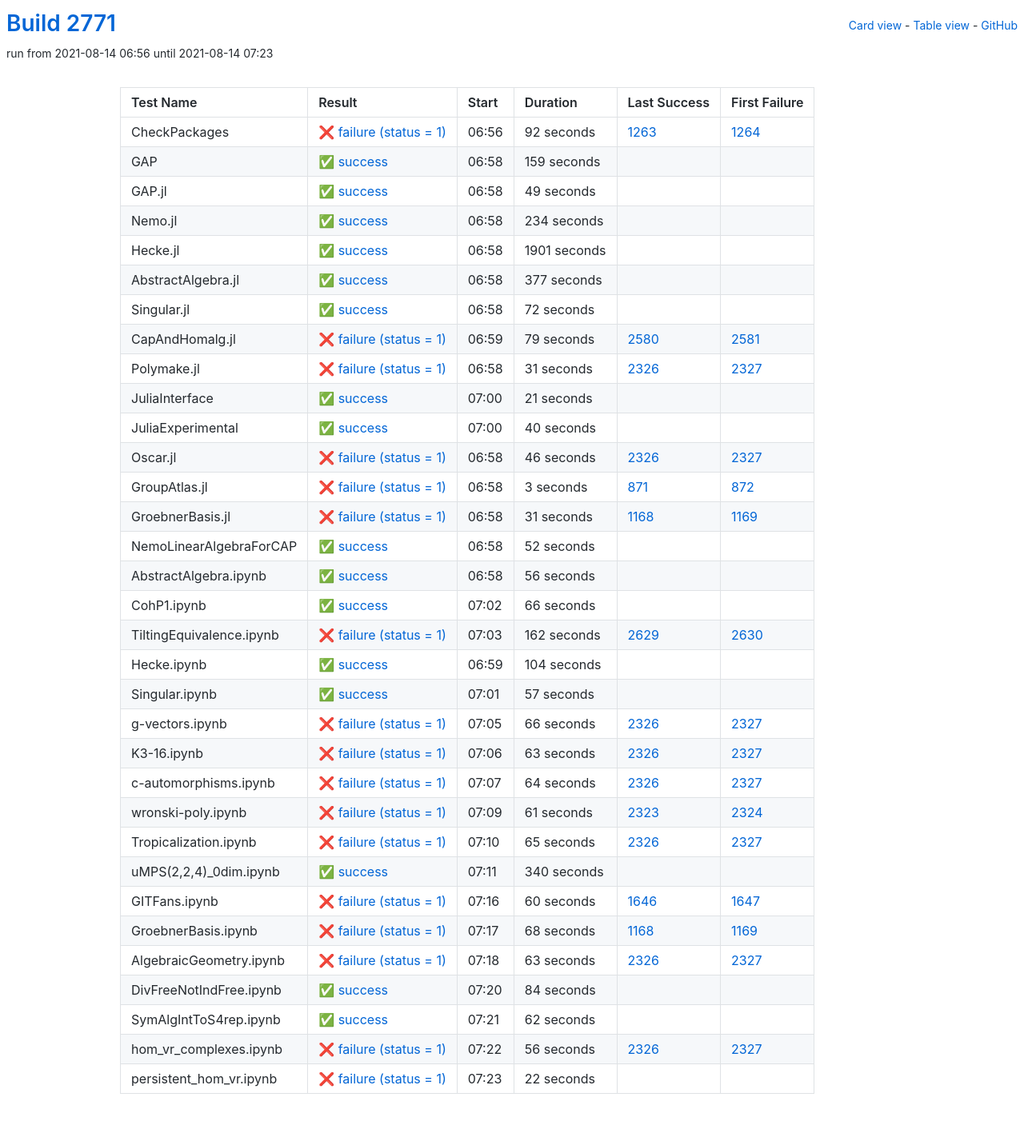
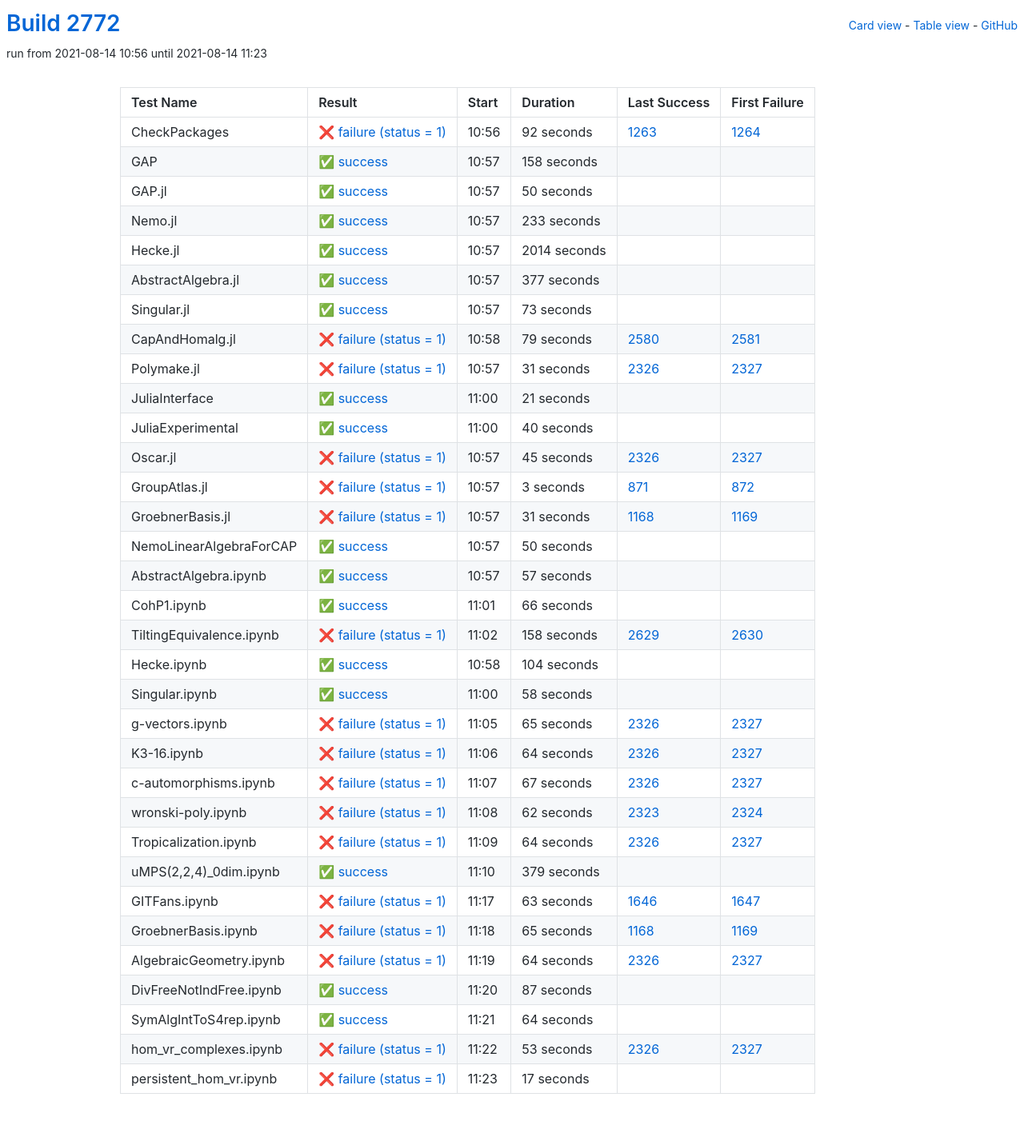
Before and after one commit to oscar-system/oscar-ci-status-stable, a Jekyll site: the page built from table.html, in a window 1280 px wide. Shown: the whole page at 80% size. Built offline with Jekyll 4.4.1, drawn with Linux system fonts in a browser that asks for light colours.

Commit message:
Build #2772

```diff
--- a/_data/ci.yml
+++ b/_data/ci.yml
@@ -1,6 +1,6 @@
 ---
-build: 2771
-build_url: https://oscarci.mathematik.uni-kl.de/job/oscar-stable/2771/
+build: 2772
+build_url: https://oscarci.mathematik.uni-kl.de/job/oscar-stable/2772/
 job: oscar-stable
 organization: oscar-system
 repo: oscar-ci-status-stable
@@ -8,8 +8,8 @@ repourl: https://github.com/oscar-system/oscar-ci-status-stable
 tests:
 - name: CheckPackages
   id: checkpackages
-  log: https://oscarci.mathematik.uni-kl.de/job/oscar-stable/2771/artifact/logs/build-2771/CheckPackages.log
-  start: 2021-08-14 06:56
+  log: https://oscarci.mathematik.uni-kl.de/job/oscar-stable/2772/artifact/logs/build-2772/CheckPackages.log
+  start: 2021-08-14 10:56
   success: false
   exitcode: 1
   status: failure
@@ -20,56 +20,56 @@ tests:
   first_failure_url: https://oscarci.mathematik.uni-kl.de/job/oscar-stable/1264/
 - name: GAP
   id: gap
-  log: https://oscarci.mathematik.uni-kl.de/job/oscar-stable/2771/artifact/logs/build-2771/GAP.log
-  start: 2021-08-14 06:58
+  log: https://oscarci.mathematik.uni-kl.de/job/oscar-stable/2772/artifact/logs/build-2772/GAP.log
+  start: 2021-08-14 10:57
   success: true
   exitcode: 0
   status: success
-  duration: 159
+  duration: 158
   last_success: false
   last_success_url:
   first_failure: false
   first_failure_url:
 - name: GAP.jl
   id: gap-jl
-  log: https://oscarci.mathematik.uni-kl.de/job/oscar-stable/2771/artifact/logs/build-2771/GAP.jl.log
-  start: 2021-08-14 06:58
+  log: https://oscarci.mathematik.uni-kl.de/job/oscar-stable/2772/artifact/logs/build-2772/GAP.jl.log
+  start: 2021-08-14 10:57
   success: true
   exitcode: 0
   status: success
-  duration: 49
+  duration: 50
   last_success: false
   last_success_url:
   first_failure: false
   first_failure_url:
 - name: Nemo.jl
   id: nemo-jl
-  log: https://oscarci.mathematik.uni-kl.de/job/oscar-stable/2771/artifact/logs/build-2771/Nemo.jl.log
-  start: 2021-08-14 06:58
+  log: https://oscarci.mathematik.uni-kl.de/job/oscar-stable/2772/artifact/logs/build-2772/Nemo.jl.log
+  start: 2021-08-14 10:57
   success: true
   exitcode: 0
   status: success
-  duration: 234
+  duration: 233
   last_success: false
   last_success_url:
   first_failure: false
   first_failure_url:
 - name: Hecke.jl
   id: hecke-jl
-  log: https://oscarci.mathematik.uni-kl.de/job/oscar-stable/2771/artifact/logs/build-2771/Hecke.jl.log
-  start: 2021-08-14 06:58
+  log: https://oscarci.mathematik.uni-kl.de/job/oscar-stable/2772/artifact/logs/build-2772/Hecke.jl.log
+  start: 2021-08-14 10:57
   success: true
   exitcode: 0
   status: success
-  duration: 1901
+  duration: 2014
   last_success: false
   last_success_url:
   first_failure: false
   first_failure_url:
 - name: AbstractAlgebra.jl
   id: abstractalgebra-jl
-  log: https://oscarci.mathematik.uni-kl.de/job/oscar-stable/2771/artifact/logs/build-2771/AbstractAlgebra.jl.log
-  start: 2021-08-14 06:58
+  log: https://oscarci.mathematik.uni-kl.de/job/oscar-stable/2772/artifact/logs/build-2772/AbstractAlgebra.jl.log
+  start: 2021-08-14 10:57
   success: true
   exitcode: 0
   status: success
@@ -80,20 +80,20 @@ tests:
   first_failure_url:
 - name: Singular.jl
   id: singular-jl
-  log: https://oscarci.mathematik.uni-kl.de/job/oscar-stable/2771/artifact/logs/build-2771/Singular.jl.log
-  start: 2021-08-14 06:58
+  log: https://oscarci.mathematik.uni-kl.de/job/oscar-stable/2772/artifact/logs/build-2772/Singular.jl.log
+  start: 2021-08-14 10:57
   success: true
   exitcode: 0
   status: success
-  duration: 72
+  duration: 73
   last_success: false
   last_success_url:
   first_failure: false
   first_failure_url:
 - name: CapAndHomalg.jl
   id: capandhomalg-jl
-  log: https://oscarci.mathematik.uni-kl.de/job/oscar-stable/2771/artifact/logs/build-2771/CapAndHomalg.jl.log
-  start: 2021-08-14 06:59
+  log: https://oscarci.mathematik.uni-kl.de/job/oscar-stable/2772/artifact/logs/build-2772/CapAndHomalg.jl.log
+  start: 2021-08-14 10:58
   success: false
   exitcode: 1
   status: failure
@@ -104,8 +104,8 @@ tests:
   first_failure_url: https://oscarci.mathematik.uni-kl.de/job/oscar-stable/2581/
 - name: Polymake.jl
   id: polymake-jl
-  log: https://oscarci.mathematik.uni-kl.de/job/oscar-stable/2771/artifact/logs/build-2771/Polymake.jl.log
-  start: 2021-08-14 06:58
+  log: https://oscarci.mathematik.uni-kl.de/job/oscar-stable/2772/artifact/logs/build-2772/Polymake.jl.log
+  start: 2021-08-14 10:57
   success: false
   exitcode: 1
   status: failure
@@ -116,8 +116,8 @@ tests:
   first_failure_url: https://oscarci.mathematik.uni-kl.de/job/oscar-stable/2327/
 - name: JuliaInterface
   id: juliainterface
-  log: https://oscarci.mathematik.uni-kl.de/job/oscar-stable/2771/artifact/logs/build-2771/JuliaInterface.log
-  start: 2021-08-14 07:00
+  log: https://oscarci.mathematik.uni-kl.de/job/oscar-stable/2772/artifact/logs/build-2772/JuliaInterface.log
+  start: 2021-08-14 11:00
   success: true
   exitcode: 0
   status: success
@@ -128,8 +128,8 @@ tests:
   first_failure_url:
 - name: JuliaExperimental
   id: juliaexperimental
-  log: https://oscarci.mathematik.uni-kl.de/job/oscar-stable/2771/artifact/logs/build-2771/JuliaExperimental.log
-  start: 2021-08-14 07:00
+  log: https://oscarci.mathematik.uni-kl.de/job/oscar-stable/2772/artifact/logs/build-2772/JuliaExperimental.log
+  start: 2021-08-14 11:00
   success: true
   exitcode: 0
   status: success
@@ -140,20 +140,20 @@ tests:
   first_failure_url:
 - name: Oscar.jl
   id: oscar-jl
-  log: https://oscarci.mathematik.uni-kl.de/job/oscar-stable/2771/artifact/logs/build-2771/Oscar.jl.log
-  start: 2021-08-14 06:58
+  log: https://oscarci.mathematik.uni-kl.de/job/oscar-stable/2772/artifact/logs/build-2772/Oscar.jl.log
+  start: 2021-08-14 10:57
   success: false
   exitcode: 1
   status: failure
-  duration: 46
+  duration: 45
   last_success: 2326
   last_success_url: https://oscarci.mathematik.uni-kl.de/job/oscar-stable/2326/
   first_failure: 2327
   first_failure_url: https://oscarci.mathematik.uni-kl.de/job/oscar-stable/2327/
 - name: GroupAtlas.jl
   id: groupatlas-jl
-  log: https://oscarci.mathematik.uni-kl.de/job/oscar-stable/2771/artifact/logs/build-2771/GroupAtlas.jl.log
-  start: 2021-08-14 06:58
+  log: https://oscarci.mathematik.uni-kl.de/job/oscar-stable/2772/artifact/logs/build-2772/GroupAtlas.jl.log
+  start: 2021-08-14 10:57
   success: false
   exitcode: 1
   status: failure
@@ -164,8 +164,8 @@ tests:
   first_failure_url: https://oscarci.mathematik.uni-kl.de/job/oscar-stable/872/
 - name: GroebnerBasis.jl
   id: groebnerbasis-jl
-  log: https://oscarci.mathematik.uni-kl.de/job/oscar-stable/2771/artifact/logs/build-2771/GroebnerBasis.jl.log
-  start: 2021-08-14 06:58
+  log: https://oscarci.mathematik.uni-kl.de/job/oscar-stable/2772/artifact/logs/build-2772/GroebnerBasis.jl.log
+  start: 2021-08-14 10:57
   success: false
   exitcode: 1
   status: failure
@@ -176,32 +176,32 @@ tests:
   first_failure_url: https://oscarci.mathematik.uni-kl.de/job/oscar-stable/1169/
 - name: NemoLinearAlgebraForCAP
   id: nemolinearalgebraforcap
-  log: https://oscarci.mathematik.uni-kl.de/job/oscar-stable/2771/artifact/logs/build-2771/NemoLinearAlgebraForCAP.log
-  start: 2021-08-14 06:58
+  log: https://oscarci.mathematik.uni-kl.de/job/oscar-stable/2772/artifact/logs/build-2772/NemoLinearAlgebraForCAP.log
+  start: 2021-08-14 10:57
   success: true
   exitcode: 0
   status: success
-  duration: 52
+  duration: 50
   last_success: false
   last_success_url:
   first_failure: false
   first_failure_url:
 - name: AbstractAlgebra.ipynb
   id: abstractalgebra-ipynb
-  log: https://oscarci.mathematik.uni-kl.de/job/oscar-stable/2771/artifact/logs/build-2771/AbstractAlgebra.ipynb.log
-  start: 2021-08-14 06:58
+  log: https://oscarci.mathematik.uni-kl.de/job/oscar-stable/2772/artifact/logs/build-2772/AbstractAlgebra.ipynb.log
+  start: 2021-08-14 10:57
   success: true
   exitcode: 0
   status: success
-  duration: 56
+  duration: 57
   last_success: false
   last_success_url:
   first_failure: false
   first_failure_url:
 - name: CohP1.ipynb
   id: cohp1-ipynb
-  log: https://oscarci.mathematik.uni-kl.de/job/oscar-stable/2771/artifact/logs/build-2771/CohP1.ipynb.log
-  start: 2021-08-14 07:02
+  log: https://oscarci.mathematik.uni-kl.de/job/oscar-stable/2772/artifact/logs/build-2772/CohP1.ipynb.log
+  start: 2021-08-14 11:01
   success: true
   exitcode: 0
   status: success
@@ -212,20 +212,20 @@ tests:
   first_failure_url:
 - name: TiltingEquivalence.ipynb
   id: tiltingequivalence-ipynb
-  log: https://oscarci.mathematik.uni-kl.de/job/oscar-stable/2771/artifact/logs/build-2771/TiltingEquivalence.ipynb.log
-  start: 2021-08-14 07:03
+  log: https://oscarci.mathematik.uni-kl.de/job/oscar-stable/2772/artifact/logs/build-2772/TiltingEquivalence.ipynb.log
+  start: 2021-08-14 11:02
   success: false
   exitcode: 1
   status: failure
-  duration: 162
+  duration: 158
   last_success: 2629
   last_success_url: https://oscarci.mathematik.uni-kl.de/job/oscar-stable/2629/
   first_failure: 2630
   first_failure_url: https://oscarci.mathematik.uni-kl.de/job/oscar-stable/2630/
 - name: Hecke.ipynb
   id: hecke-ipynb
-  log: https://oscarci.mathematik.uni-kl.de/job/oscar-stable/2771/artifact/logs/build-2771/Hecke.ipynb.log
-  start: 2021-08-14 06:59
+  log: https://oscarci.mathematik.uni-kl.de/job/oscar-stable/2772/artifact/logs/build-2772/Hecke.ipynb.log
+  start: 2021-08-14 10:58
   success: true
   exitcode: 0
   status: success
@@ -236,44 +236,32 @@ tests:
   first_failure_url:
 - name: Singular.ipynb
   id: singular-ipynb
-  log: https://oscarci.mathematik.uni-kl.de/job/oscar-stable/2771/artifact/logs/build-2771/Singular.ipynb.log
-  start: 2021-08-14 07:01
+  log: https://oscarci.mathematik.uni-kl.de/job/oscar-stable/2772/artifact/logs/build-2772/Singular.ipynb.log
+  start: 2021-08-14 11:00
   success: true
   exitcode: 0
   status: success
-  duration: 57
+  duration: 58
   last_success: false
   last_success_url:
   first_failure: false
   first_failure_url:
 - name: g-vectors.ipynb
   id: g-vectors-ipynb
-  log: https://oscarci.mathematik.uni-kl.de/job/oscar-stable/2771/artifact/logs/build-2771/g-vectors.ipynb.log
-  start: 2021-08-14 07:05
+  log: https://oscarci.mathematik.uni-kl.de/job/oscar-stable/2772/artifact/logs/build-2772/g-vectors.ipynb.log
+  start: 2021-08-14 11:05
   success: false
   exitcode: 1
   status: failure
-  duration: 66
+  duration: 65
   last_success: 2326
   last_success_url: https://oscarci.mathematik.uni-kl.de/job/oscar-stable/2326/
   first_failure: 2327
   first_failure_url: https://oscarci.mathematik.uni-kl.de/job/oscar-stable/2327/
 - name: K3-16.ipynb
   id: k3-16-ipynb
-  log: https://oscarci.mathematik.uni-kl.de/job/oscar-stable/2771/artifact/logs/build-2771/K3-16.ipynb.log
-  start: 2021-08-14 07:06
-  success: false
-  exitcode: 1
-  status: failure
-  duration: 63
-  last_success: 2326
-  last_success_url: https://oscarci.mathematik.uni-kl.de/job/oscar-stable/2326/
-  first_failure: 2327
-  first_failure_url: https://oscarci.mathematik.uni-kl.de/job/oscar-stable/2327/
-- name: c-automorphisms.ipynb
-  id: c-automorphisms-ipynb
-  log: https://oscarci.mathematik.uni-kl.de/job/oscar-stable/2771/artifact/logs/build-2771/c-automorphisms.ipynb.log
-  start: 2021-08-14 07:07
+  log: https://oscarci.mathematik.uni-kl.de/job/oscar-stable/2772/artifact/logs/build-2772/K3-16.ipynb.log
+  start: 2021-08-14 11:06
   success: false
   exitcode: 1
   status: failure
@@ -282,122 +270,134 @@ tests:
   last_success_url: https://oscarci.mathematik.uni-kl.de/job/oscar-stable/2326/
   first_failure: 2327
   first_failure_url: https://oscarci.mathematik.uni-kl.de/job/oscar-stable/2327/
-- name: wronski-poly.ipynb
-  id: wronski-poly-ipynb
-  log: https://oscarci.mathematik.uni-kl.de/job/oscar-stable/2771/artifact/logs/build-2771/wronski-poly.ipynb.log
-  start: 2021-08-14 07:09
+- name: c-automorphisms.ipynb
+  id: c-automorphisms-ipynb
+  log: https://oscarci.mathematik.uni-kl.de/job/oscar-stable/2772/artifact/logs/build-2772/c-automorphisms.ipynb.log
+  start: 2021-08-14 11:07
   success: false
   exitcode: 1
   status: failure
-  duration: 61
+  duration: 67
+  last_success: 2326
+  last_success_url: https://oscarci.mathematik.uni-kl.de/job/oscar-stable/2326/
+  first_failure: 2327
+  first_failure_url: https://oscarci.mathematik.uni-kl.de/job/oscar-stable/2327/
+- name: wronski-poly.ipynb
+  id: wronski-poly-ipynb
+  log: https://oscarci.mathematik.uni-kl.de/job/oscar-stable/2772/artifact/logs/build-2772/wronski-poly.ipynb.log
+  start: 2021-08-14 11:08
+  success: false
+  exitcode: 1
+  status: failure
+  duration: 62
   last_success: 2323
   last_success_url: https://oscarci.mathematik.uni-kl.de/job/oscar-stable/2323/
   first_failure: 2324
   first_failure_url: https://oscarci.mathematik.uni-kl.de/job/oscar-stable/2324/
 - name: Tropicalization.ipynb
   id: tropicalization-ipynb
-  log: https://oscarci.mathematik.uni-kl.de/job/oscar-stable/2771/artifact/logs/build-2771/Tropicalization.ipynb.log
-  start: 2021-08-14 07:10
+  log: https://oscarci.mathematik.uni-kl.de/job/oscar-stable/2772/artifact/logs/build-2772/Tropicalization.ipynb.log
+  start: 2021-08-14 11:09
   success: false
   exitcode: 1
   status: failure
-  duration: 65
+  duration: 64
   last_success: 2326
   last_success_url: https://oscarci.mathematik.uni-kl.de/job/oscar-stable/2326/
   first_failure: 2327
   first_failure_url: https://oscarci.mathematik.uni-kl.de/job/oscar-stable/2327/
 - name: uMPS(2,2,4)_0dim.ipynb
   id: umps-2-2-4-0dim-ipynb
-  log: https://oscarci.mathematik.uni-kl.de/job/oscar-stable/2771/artifact/logs/build-2771/uMPS-2-2-4-_0dim.ipynb.log
-  start: 2021-08-14 07:11
+  log: https://oscarci.mathematik.uni-kl.de/job/oscar-stable/2772/artifact/logs/build-2772/uMPS-2-2-4-_0dim.ipynb.log
+  start: 2021-08-14 11:10
   success: true
   exitcode: 0
   status: success
-  duration: 340
+  duration: 379
   last_success: false
   last_success_url:
   first_failure: false
   first_failure_url:
 - name: GITFans.ipynb
   id: gitfans-ipynb
-  log: https://oscarci.mathematik.uni-kl.de/job/oscar-stable/2771/artifact/logs/build-2771/GITFans.ipynb.log
-  start: 2021-08-14 07:16
+  log: https://oscarci.mathematik.uni-kl.de/job/oscar-stable/2772/artifact/logs/build-2772/GITFans.ipynb.log
+  start: 2021-08-14 11:17
   success: false
   exitcode: 1
   status: failure
-  duration: 60
+  duration: 63
   last_success: 1646
   last_success_url: https://oscarci.mathematik.uni-kl.de/job/oscar-stable/1646/
   first_failure: 1647
   first_failure_url: https://oscarci.mathematik.uni-kl.de/job/oscar-stable/1647/
 - name: GroebnerBasis.ipynb
   id: groebnerbasis-ipynb
-  log: https://oscarci.mathematik.uni-kl.de/job/oscar-stable/2771/artifact/logs/build-2771/GroebnerBasis.ipynb.log
-  start: 2021-08-14 07:17
+  log: https://oscarci.mathematik.uni-kl.de/job/oscar-stable/2772/artifact/logs/build-2772/GroebnerBasis.ipynb.log
+  start: 2021-08-14 11:18
   success: false
   exitcode: 1
   status: failure
-  duration: 68
+  duration: 65
   last_success: 1168
   last_success_url: https://oscarci.mathematik.uni-kl.de/job/oscar-stable/1168/
   first_failure: 1169
   first_failure_url: https://oscarci.mathematik.uni-kl.de/job/oscar-stable/1169/
 - name: AlgebraicGeometry.ipynb
   id: algebraicgeometry-ipynb
-  log: https://oscarci.mathematik.uni-kl.de/job/oscar-stable/2771/artifact/logs/build-2771/AlgebraicGeometry.ipynb.log
-  start: 2021-08-14 07:18
+  log: https://oscarci.mathematik.uni-kl.de/job/oscar-stable/2772/artifact/logs/build-2772/AlgebraicGeometry.ipynb.log
+  start: 2021-08-14 11:19
   success: false
   exitcode: 1
   status: failure
-  duration: 63
+  duration: 64
   last_success: 2326
   last_success_url: https://oscarci.mathematik.uni-kl.de/job/oscar-stable/2326/
   first_failure: 2327
   first_failure_url: https://oscarci.mathematik.uni-kl.de/job/oscar-stable/2327/
 - name: DivFreeNotIndFree.ipynb
   id: divfreenotindfree-ipynb
-  log: https://oscarci.mathematik.uni-kl.de/job/oscar-stable/2771/artifact/logs/build-2771/DivFreeNotIndFree.ipynb.log
-  start: 2021-08-14 07:20
+  log: https://oscarci.mathematik.uni-kl.de/job/oscar-stable/2772/artifact/logs/build-2772/DivFreeNotIndFree.ipynb.log
+  start: 2021-08-14 11:20
   success: true
   exitcode: 0
   status: success
-  duration: 84
+  duration: 87
   last_success: false
   last_success_url:
   first_failure: false
   first_failure_url:
 - name: SymAlgIntToS4rep.ipynb
   id: symalginttos4rep-ipynb
-  log: https://oscarci.mathematik.uni-kl.de/job/oscar-stable/2771/artifact/logs/build-2771/SymAlgIntToS4rep.ipynb.log
-  start: 2021-08-14 07:21
+  log: https://oscarci.mathematik.uni-kl.de/job/oscar-stable/2772/artifact/logs/build-2772/SymAlgIntToS4rep.ipynb.log
+  start: 2021-08-14 11:21
   success: true
   exitcode: 0
   status: success
-  duration: 62
+  duration: 64
   last_success: false
   last_success_url:
   first_failure: false
   first_failure_url:
 - name: hom_vr_complexes.ipynb
   id: hom-vr-complexes-ipynb
-  log: https://oscarci.mathematik.uni-kl.de/job/oscar-stable/2771/artifact/logs/build-2771/hom_vr_complexes.ipynb.log
-  start: 2021-08-14 07:22
+  log: https://oscarci.mathematik.uni-kl.de/job/oscar-stable/2772/artifact/logs/build-2772/hom_vr_complexes.ipynb.log
+  start: 2021-08-14 11:22
   success: false
   exitcode: 1
   status: failure
-  duration: 56
+  duration: 53
   last_success: 2326
   last_success_url: https://oscarci.mathematik.uni-kl.de/job/oscar-stable/2326/
   first_failure: 2327
   first_failure_url: https://oscarci.mathematik.uni-kl.de/job/oscar-stable/2327/
 - name: persistent_hom_vr.ipynb
   id: persistent-hom-vr-ipynb
-  log: https://oscarci.mathematik.uni-kl.de/job/oscar-stable/2771/artifact/logs/build-2771/persistent_hom_vr.ipynb.log
-  start: 2021-08-14 07:23
+  log: https://oscarci.mathematik.uni-kl.de/job/oscar-stable/2772/artifact/logs/build-2772/persistent_hom_vr.ipynb.log
+  start: 2021-08-14 11:23
   success: false
   exitcode: 1
   status: failure
-  duration: 22
+  duration: 17
   last_success: false
   last_success_url:
   first_failure: false
```
Also changed, not shown: README.md.
